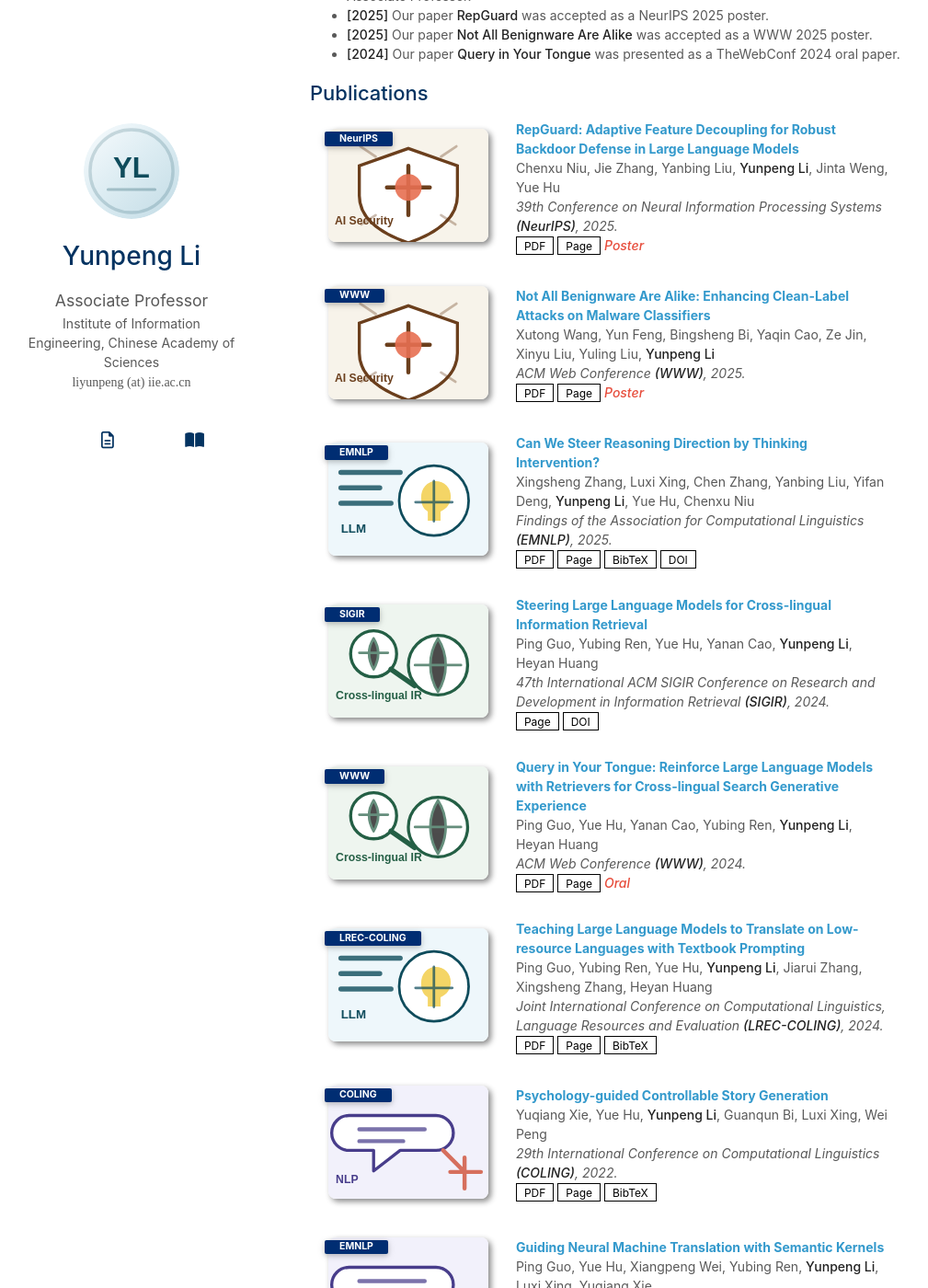
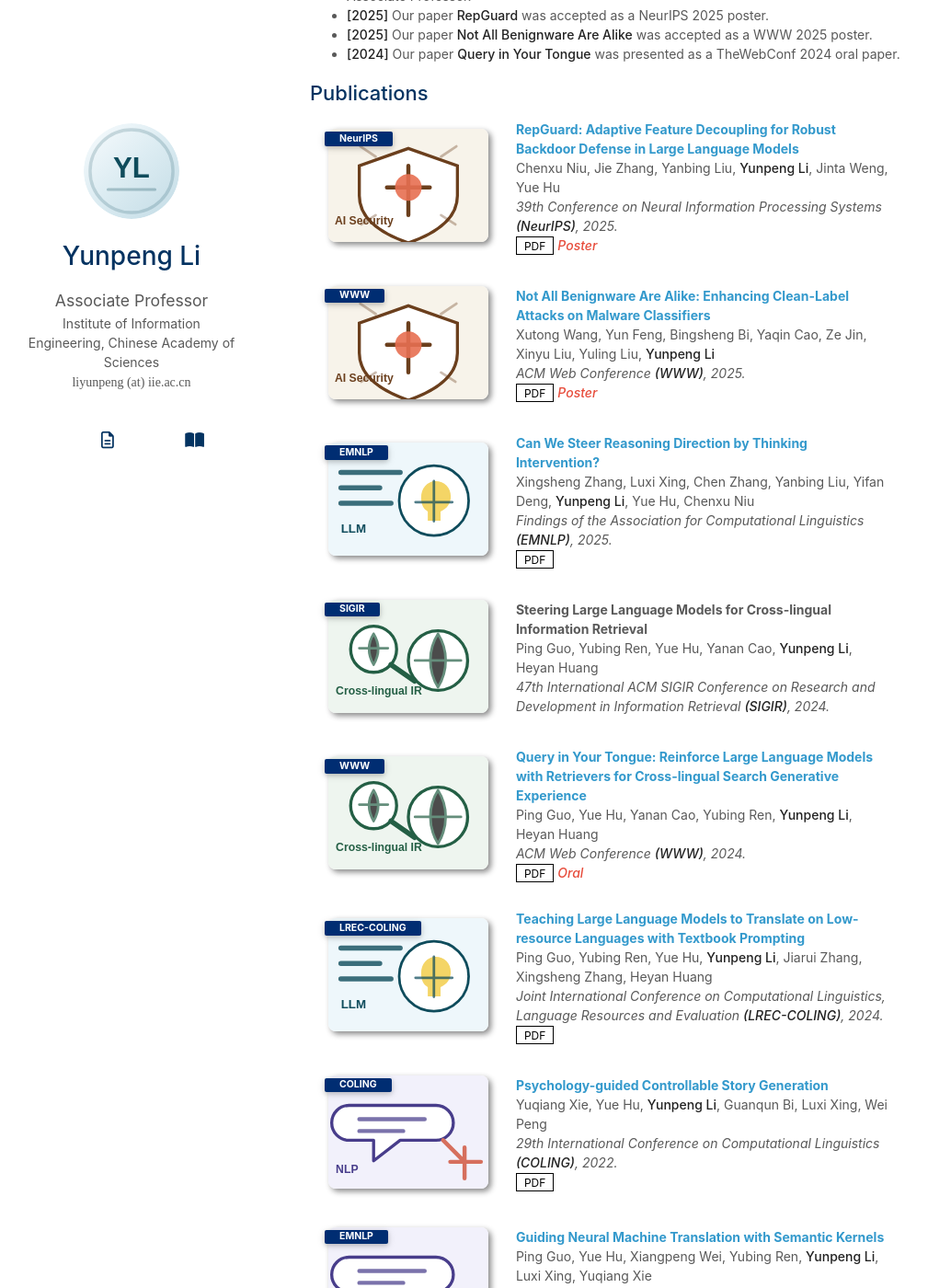
Before and after one commit to ReFantazio/Refantazio.github.io, a Jekyll site: the page built from index.md, in a window 1280 px wide and 1400 px high, scrolled down 874 px. Shown: the whole window at 92% size, without its empty margins (133-1142 px from the left). Built offline with Jekyll 4.4.1, drawn with Linux system fonts in a browser that asks for light colours; a style sheet for code colours, icons or effects is not loaded; our own code applies the rules of GitHub Pages for plain Markdown files.

Commit message:
Simplify publication links

```diff
--- a/_includes/publications.md
+++ b/_includes/publications.md
@@ -16,7 +16,7 @@
     {% endif %}
   </div>
   <div class="col-sm-9" style="position: relative;padding-right: 15px;padding-left: 20px;">
-      {% assign primary_link = link.page | default: link.pdf %}
+      {% assign primary_link = link.pdf %}
       <div class="title">
         {% if primary_link %}
         <a href="{{ primary_link }}" target="_blank" rel="noopener">{{ link.title }}</a>
@@ -31,23 +31,22 @@
       {% if link.pdf %}
       <a href="{{ link.pdf }}" class="btn btn-sm z-depth-0" role="button" target="_blank" rel="noopener" style="font-size:12px;">PDF</a>
       {% endif %}
-      {% if link.code %}
-      <a href="{{ link.code }}" class="btn btn-sm z-depth-0" role="button" target="_blank" rel="noopener" style="font-size:12px;">Code</a>
+      {% assign github_link = link.github %}
+      {% if github_link == nil %}
+        {% if link.code contains 'github.com' %}
+        {% assign github_link = link.code %}
+        {% endif %}
       {% endif %}
-      {% if link.page %}
-      <a href="{{ link.page }}" class="btn btn-sm z-depth-0" role="button" target="_blank" rel="noopener" style="font-size:12px;">Page</a>
+      {% if github_link %}
+      <a href="{{ github_link }}" class="btn btn-sm z-depth-0" role="button" target="_blank" rel="noopener" style="font-size:12px;">GitHub</a>
       {% endif %}
-      {% if link.bibtex %}
-      <a href="{{ link.bibtex }}" class="btn btn-sm z-depth-0" role="button" target="_blank" rel="noopener" style="font-size:12px;">BibTeX</a>
+      {% assign huggingface_link = link.huggingface | default: link.hugging_face %}
+      {% if huggingface_link %}
+      <a href="{{ huggingface_link }}" class="btn btn-sm z-depth-0" role="button" target="_blank" rel="noopener" style="font-size:12px;">Hugging Face</a>
       {% endif %}
-      {% if link.doi %}
-      <a href="{{ link.doi }}" class="btn btn-sm z-depth-0" role="button" target="_blank" rel="noopener" style="font-size:12px;">DOI</a>
-      {% endif %}
-      {% if link.notes %}
+      {% assign note_type = link.notes | downcase %}
+      {% if note_type == 'poster' or note_type == 'oral' %}
       <strong> <i style="color:#e74d3c">{{ link.notes }}</i></strong>
-      {% endif %}
-      {% if link.others %}
-      {{ link.others }}
       {% endif %}
     </div>
   </div>
```
